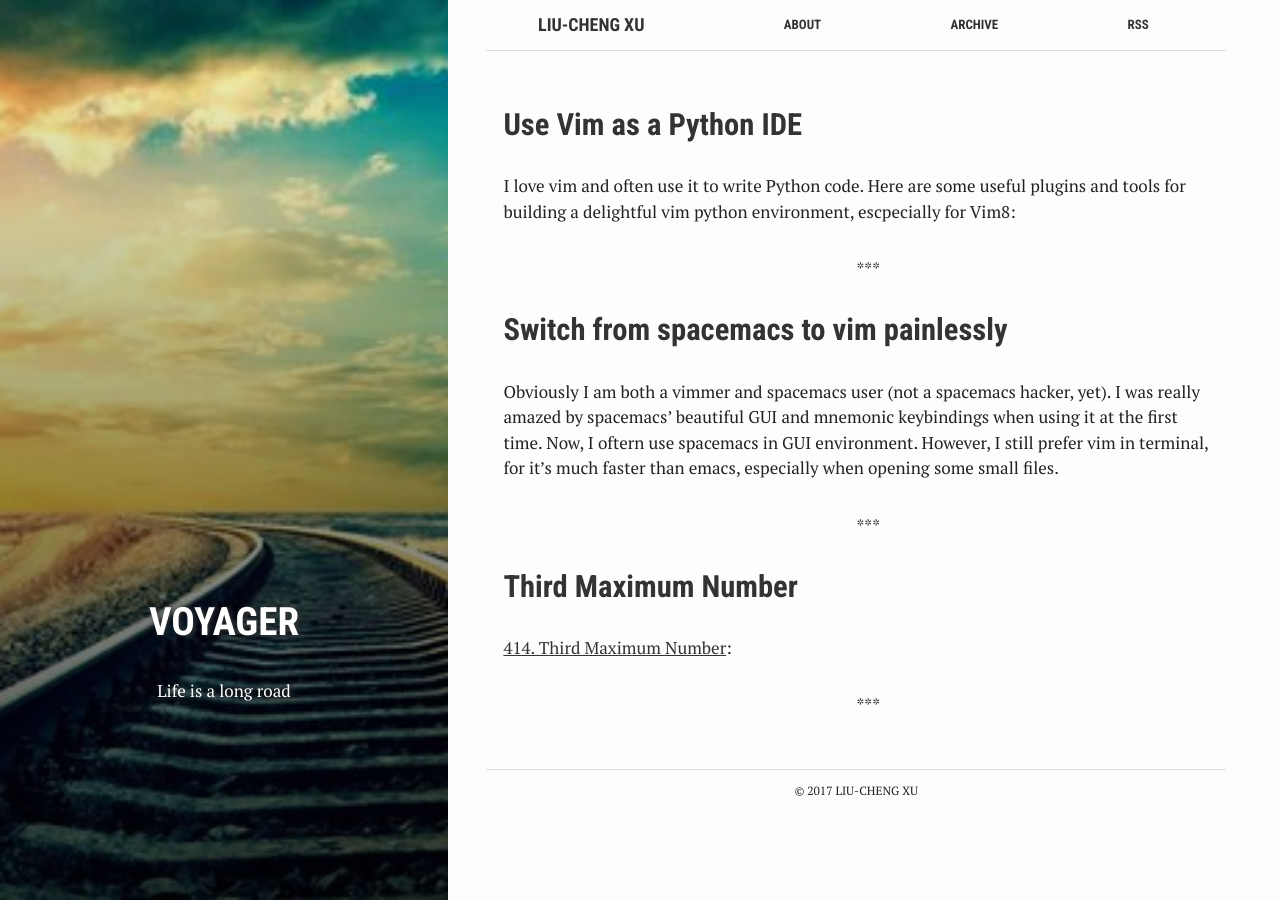
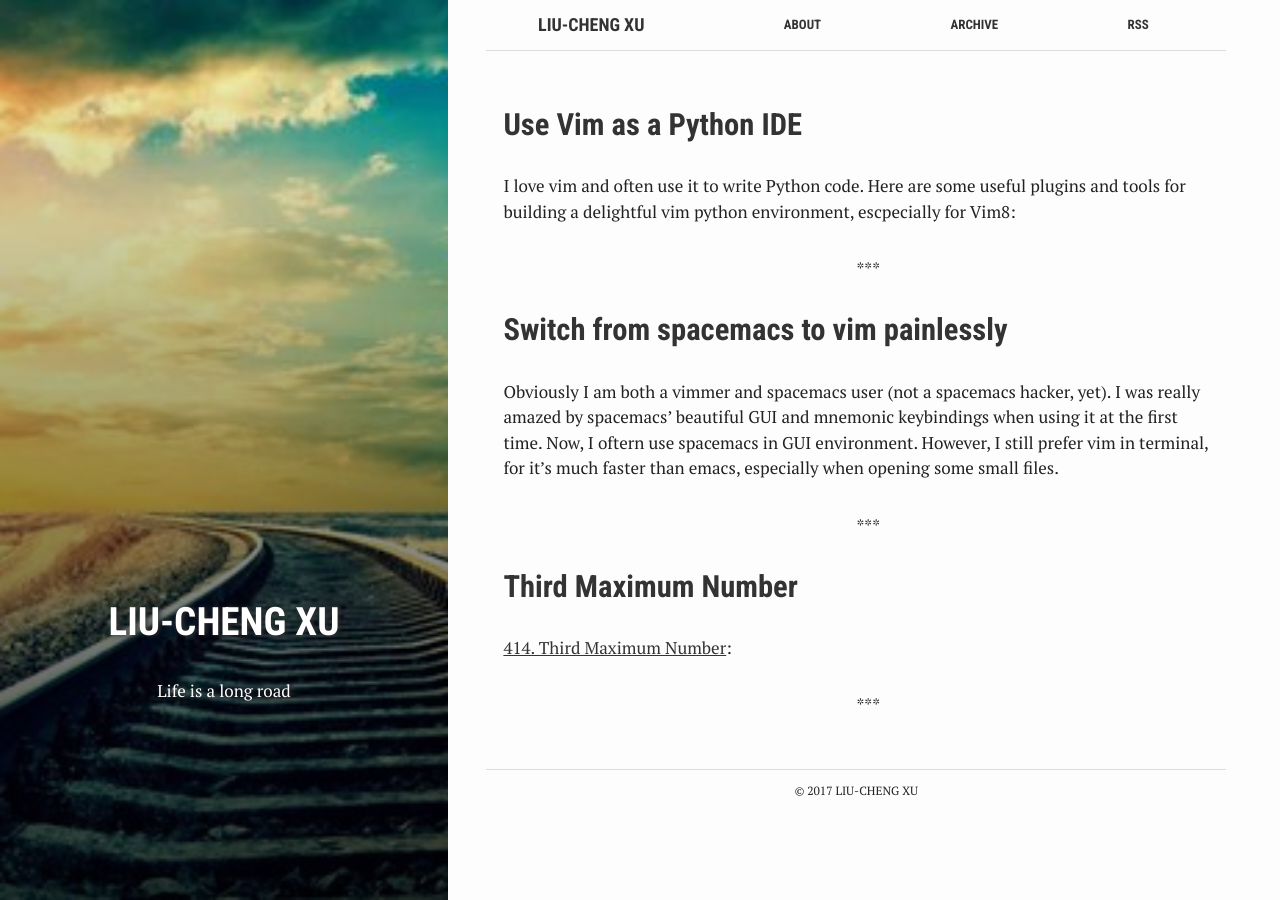
Before and after one commit to liuchengxu/liuchengxu.github.io, a Jekyll site: the page built from index.html, in a window 1280 px wide. Built offline with Jekyll 4.4.1, drawn with Linux system fonts in a browser that asks for light colours.

Commit message:
Update index.html

```diff
--- a/index.html
+++ b/index.html
@@ -1,8 +1,8 @@
 ---
 bg: "rails.jpg"
 layout: default
-crawlertitle: "Jekyll blog"
-title: "Voyager"
+crawlertitle: "Liu-Cheng Xu's blog"
+title: "Liu-Cheng Xu"
 summary: "Life is a long road"
 ---
 
```
